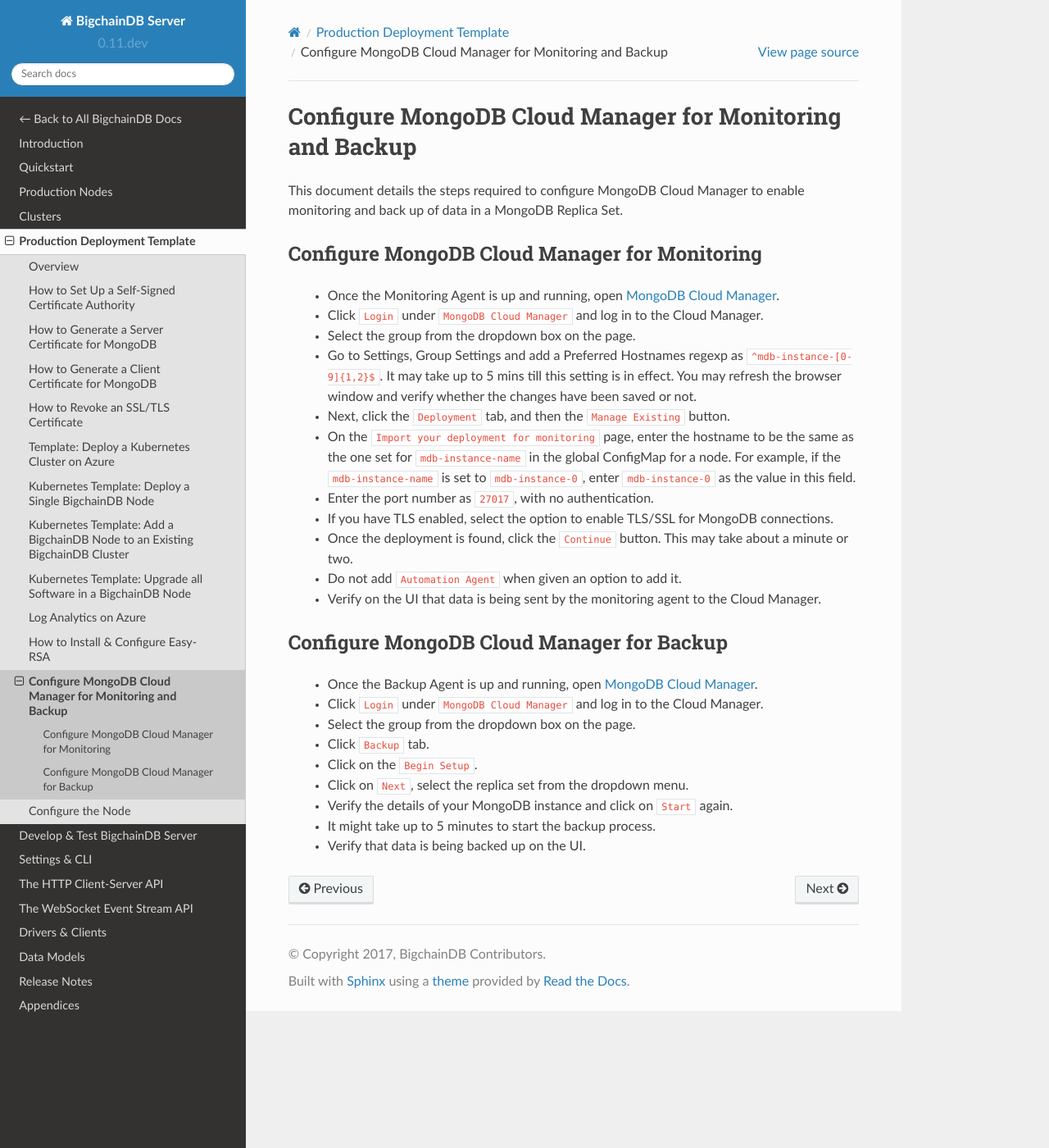
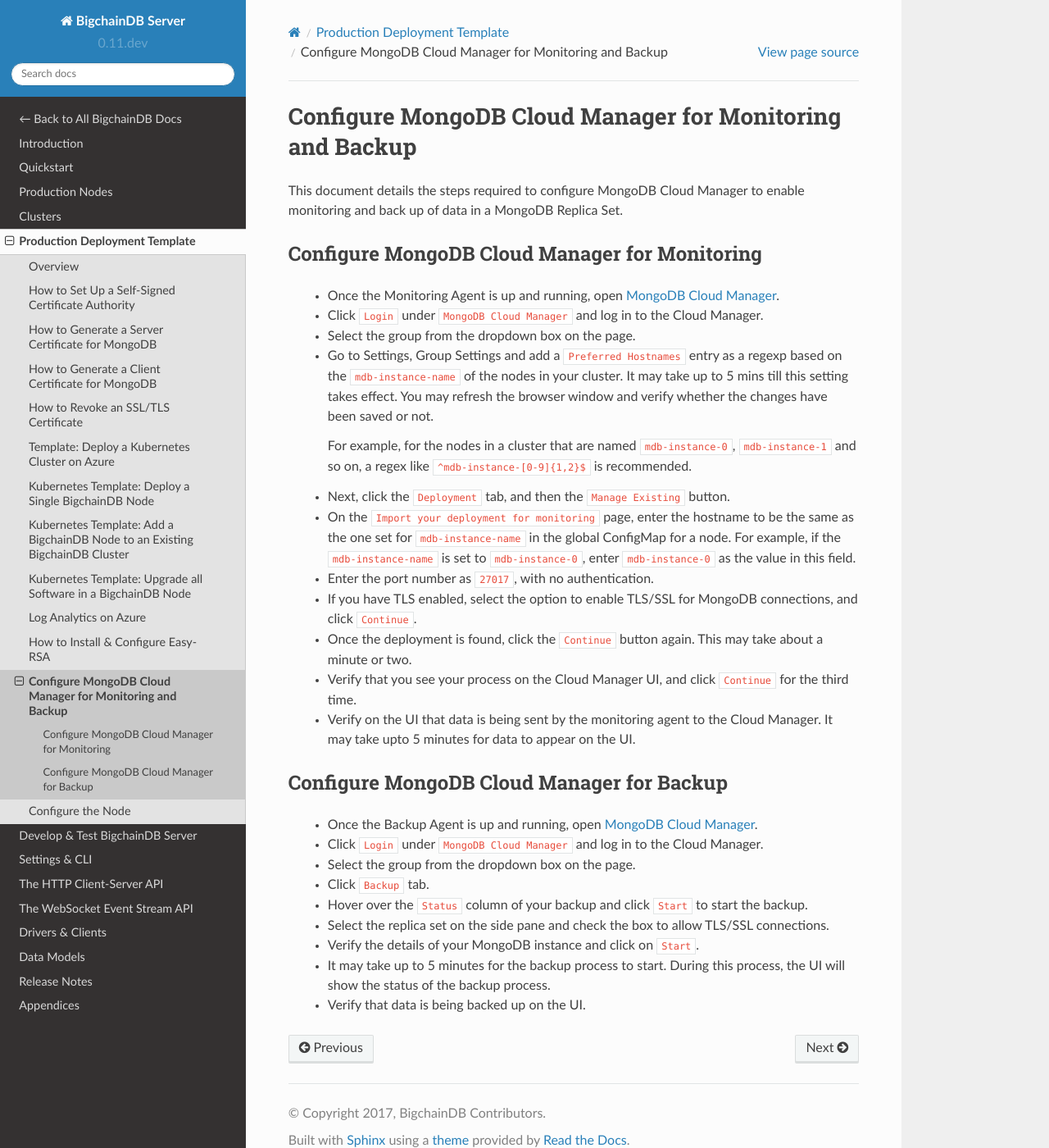
Before and after one commit to bigchaindb/bigchaindb, a Sphinx documentation site: the page built from docs/server/source/cloud-deployment-templates/cloud-manager.rst, in a window 1280 px wide and 1400 px high. Shown: the whole window at 82% size. Built offline with Sphinx 7.4.7 and the Read the Docs theme 2.0.0, drawn with Linux system fonts in a browser that asks for light colours; pages that are not in the unit, such as notebooks, are missing from menus.

Commit message:
Cloud Manager steps changes as per new UI

```diff
--- a/docs/server/source/cloud-deployment-templates/cloud-manager.rst
+++ b/docs/server/source/cloud-deployment-templates/cloud-manager.rst
@@ -16,10 +16,15 @@
 
   * Select the group from the dropdown box on the page.
 
-  * Go to Settings, Group Settings and add a Preferred Hostnames regexp as
-    ``^mdb-instance-[0-9]{1,2}$``. It may take up to 5 mins till this setting
-    is in effect. You may refresh the browser window and verify whether the
-    changes have been saved or not.
+  * Go to Settings, Group Settings and add a ``Preferred Hostnames`` entry as
+    a regexp based on the ``mdb-instance-name`` of the nodes in your cluster.
+    It may take up to 5 mins till this setting takes effect.
+    You may refresh the browser window and verify whether the changes have
+    been saved or not.
+
+    For example, for the nodes in a cluster that are named ``mdb-instance-0``,
+    ``mdb-instance-1`` and so on, a regex like ``^mdb-instance-[0-9]{1,2}$``
+    is recommended.
 
   * Next, click the ``Deployment`` tab, and then the ``Manage Existing``
     button.
@@ -33,15 +38,16 @@
   * Enter the port number as ``27017``, with no authentication.
 
   * If you have TLS enabled, select the option to enable TLS/SSL for MongoDB
-    connections.
+    connections, and click ``Continue``.
 
-  * Once the deployment is found, click the ``Continue`` button.
+  * Once the deployment is found, click the ``Continue`` button again.
     This may take about a minute or two.
 
-  * Do not add ``Automation Agent`` when given an option to add it.
+  * Verify that you see your process on the Cloud Manager UI, and click
+    ``Continue`` for the third time.
 
   * Verify on the UI that data is being sent by the monitoring agent to the
-    Cloud Manager.
+    Cloud Manager. It may take upto 5 minutes for data to appear on the UI.
 
 
 Configure MongoDB Cloud Manager for Backup
@@ -57,12 +63,15 @@
 
   * Click ``Backup`` tab.
 
-  * Click on the ``Begin Setup``.
+  * Hover over the ``Status`` column of your backup and click ``Start``
+    to start the backup.
 
-  * Click on ``Next``, select the replica set from the dropdown menu.
+  * Select the replica set on the side pane and check the box to allow TLS/SSL
+    connections.
 
-  * Verify the details of your MongoDB instance and click on ``Start`` again.
+  * Verify the details of your MongoDB instance and click on ``Start``.
 
-  * It might take up to 5 minutes to start the backup process.
+  * It may take up to 5 minutes for the backup process to start.
+    During this process, the UI will show the status of the backup process.
 
   * Verify that data is being backed up on the UI.
```
